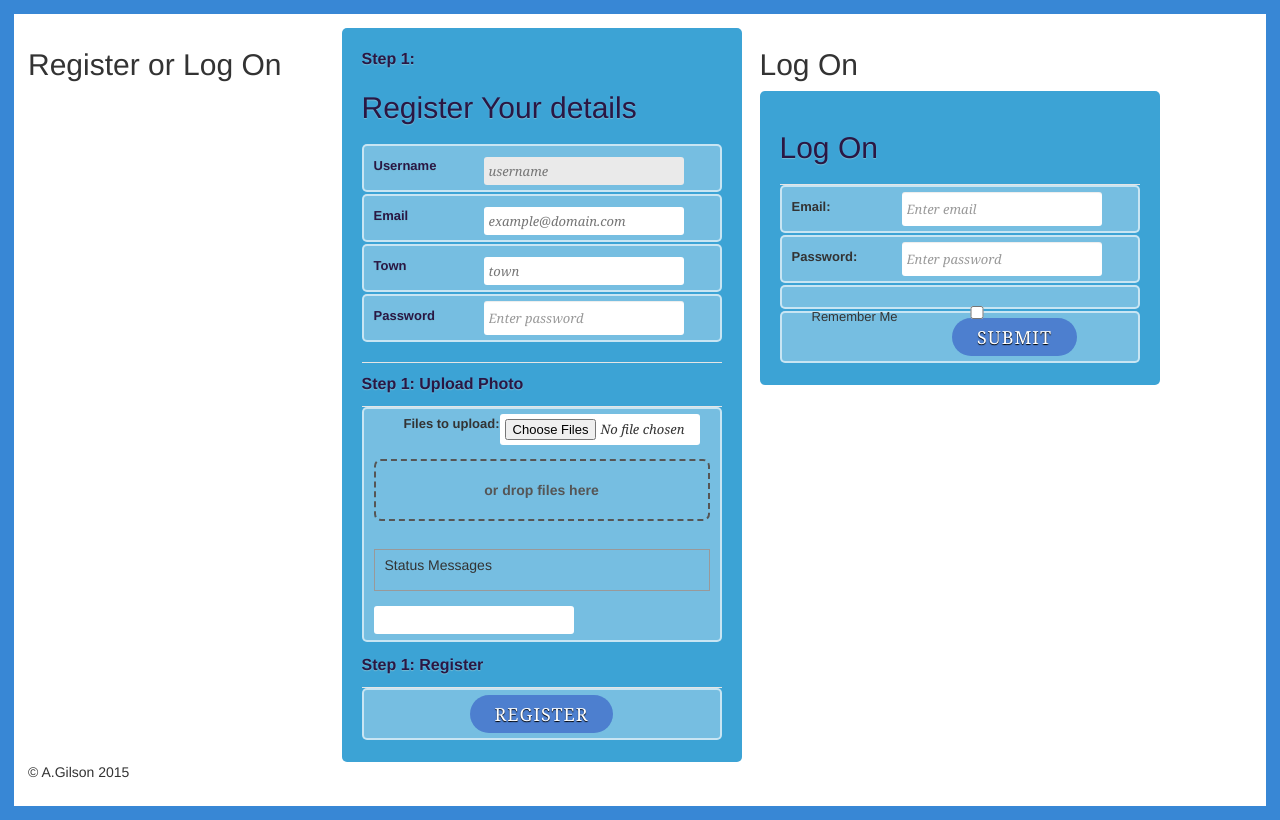
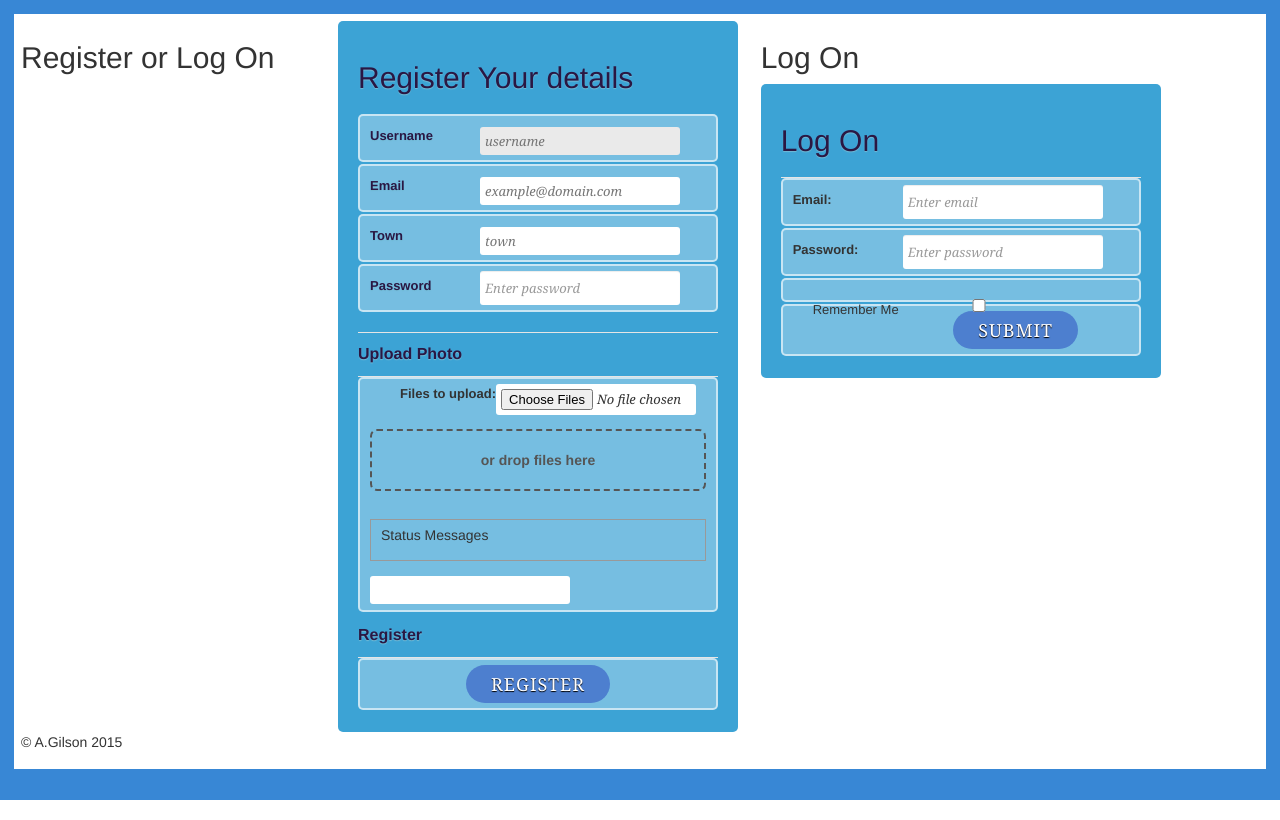
Before and after one commit to andrumi/codeigniter_demo, a CodeIgniter app: page /database/ in a window 1280 px wide. Run offline with CodeIgniter, Linux system fonts and the light colour scheme; some libraries are stand-ins or nearby versions.

Commit message:
Tidied up to make the form more responsive to screen size

```diff
--- a/css/formupload.css
+++ b/css/formupload.css
@@ -8,7 +8,7 @@ body{
 }
 
 .container-fluid{
-    padding: 1em 1em 1em 1em;
+    padding: 0.5em 0.5em 0.5em 0.5em;
     margin: auto;
     background: #ffffff;
 }
@@ -50,10 +50,10 @@ form#Form2 legend {
     padding-bottom: 10px;
     text-shadow: 0 1px 1px #72bad5;
 }
-form#upload > fieldset > legend:before {
-	content: "Step " counter(fieldsets) ": ";
-	counter-increment: fieldsets;
-}
+/*form#upload > fieldset > legend:before {*/
+	/*content: "Step " counter(fieldsets) ": ";*/
+	/*counter-increment: fieldsets;*/
+/*}*/
 
 form#upload fieldset fieldset legend {
 	color: #111111;
@@ -200,7 +200,7 @@ form#Form2 textarea:focus {
 }
 form#Form2 input[type=radio] {
     float: left;
-    margin-right: 5px;
+    padding: 0em 0em 0em 0em;
 }
 form#Form2 button {
     background: #4d7fcf;
```
